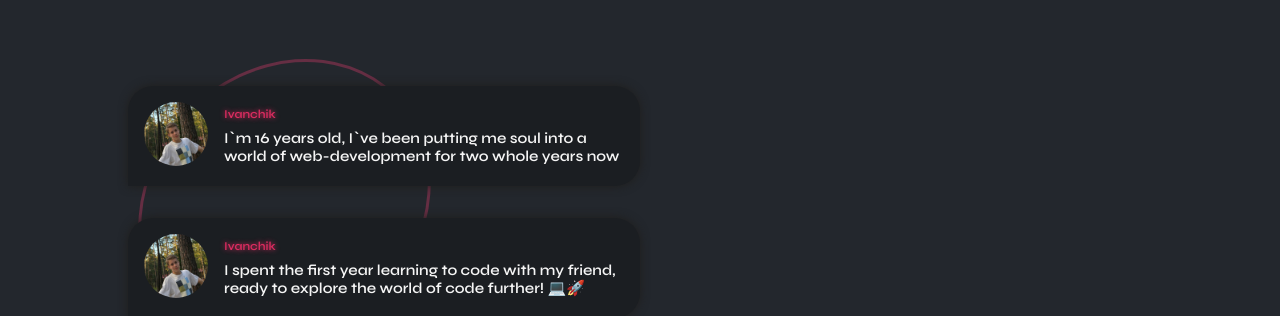
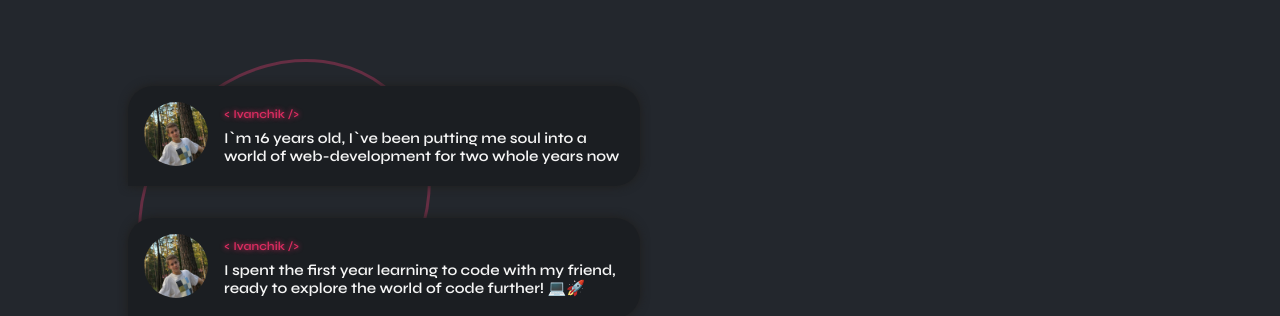
Before and after one commit to IvanchikIvan/Ivanchik-Portfolio, a React (Create React App) app: page / in a window 1280 px wide. Shown: the part 627-943 px from the top of the page. Built offline with nearby package versions, Linux system fonts and the light colour scheme.

Commit message:
Deleted font import from Chat.css. Redesing title of message

```diff
--- a/src/components/Chat/Chat.css
+++ b/src/components/Chat/Chat.css
@@ -1,12 +1,3 @@
-@import url("https://fonts.googleapis.com/css2?family=Syne:wght@600&display=swap");
-
-* {
-  font-family: "Syne", "Syne Placeholder", sans-serif;
-  box-sizing: border-box;
-  margin: 0;
-  padding: 0;
-}
-
 .chat {
   display: flex;
   flex-direction: row;
@@ -52,6 +43,7 @@
   flex-direction: row;
   justify-content: flex-start;
   align-items: center;
+  font-family: "Syne", "Syne Placeholder", sans-serif;
 }
 
 .message img {
--- a/src/components/Chat/Chat.js
+++ b/src/components/Chat/Chat.js
@@ -11,7 +11,7 @@
             <img src={icon} alt=""></img>
           </div>
           <div className="text">
-            <h3>Ivanchik</h3>
+            <h3>&lt; Ivanchik /&gt;</h3>
             <p>
               I`m 16 years old, I`ve been putting me soul into a world of
               web-development for two whole years now
@@ -23,7 +23,7 @@
             <img src={icon} alt=""></img>
           </div>
           <div className="text">
-            <h3>Ivanchik</h3>
+            <h3>&lt; Ivanchik /&gt;</h3>
             <p>
               I spent the first year learning to code with my friend, ready to
               explore the world of code further! 💻🚀
```
